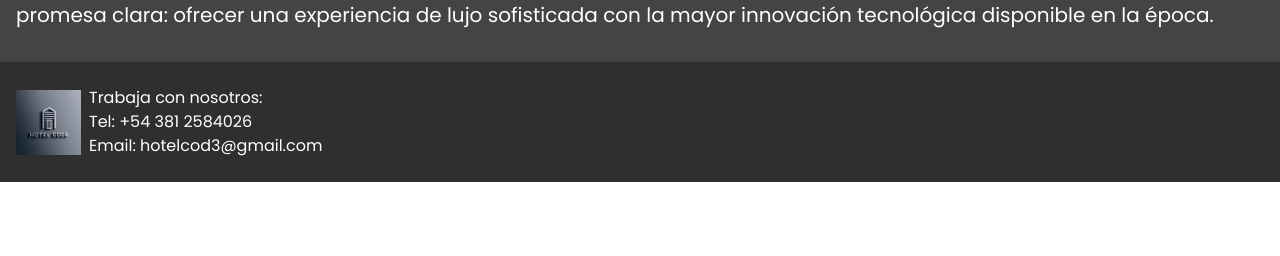
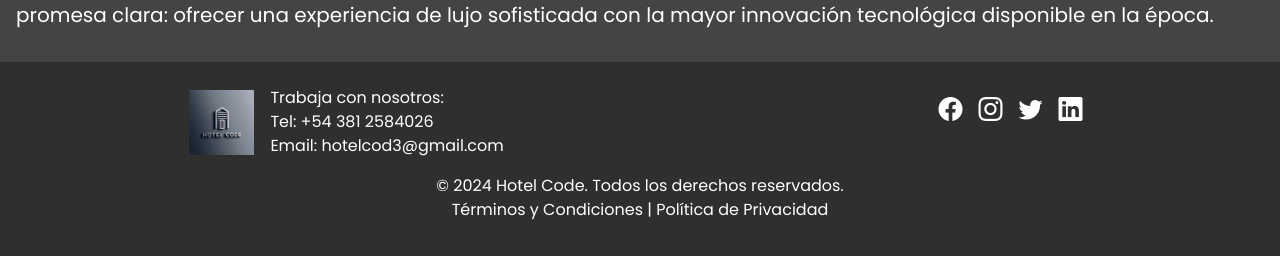
Before and after one commit to GabrielHaurane/Frontend-Proyecto-Final, a React (Vite) app: page / in a window 1280 px wide. Shown: the part 1979-2235 px from the top of the page. Before the commit the page ends 2161 px from the top, so only its background shows below. Built offline with nearby package versions, Linux system fonts and the light colour scheme; no server answers.

Commit message:
arreglos del favicon y footer para el issues

```diff
--- a/index.html
+++ b/index.html
@@ -6,6 +6,7 @@
     <meta name="author" content="Brito Augusto, Haurane Gabriel, Ventura Oscar Alfredo">
     <meta name="description" content="proyecto final, crud de Hoteleria">
     <meta name="keywords" content="crud, componentes, props, api,  hoteleria, frontend">
+    <link rel="icon" href="./src/components/assets/logo-hotelcode.jpg" type="image/x-icon" />
     <title>Hotel Code</title>
   </head>
   <body>
--- a/src/components/common/Footer.jsx
+++ b/src/components/common/Footer.jsx
@@ -1,30 +1,81 @@
 import React from "react";
 import logo from "../assets/logo-hotelcode.jpg";
 
-import { useRef } from "react";
-
-
-
 const Footer = () => {
   return (
-    <div className=" backC py-4 d-flex align-item-center">
-      <div className="ms-3 d-flex">
-        <div className=" d-flex justify-content-start align-self-center">
-        <img
-          src={logo}
-          alt="logo Hotel code"
-          className="img-fluid "
-          width={65}
-        />
+    <div className=" backC py-4 d-flex align-item-center justify-content-center">
+      <div className="d-flex flex-column flex-md-row align-items-center mb-4 w-100 flex-wrap justify-content-around">
+        <div className="d-flex justify-content-around align-items-center col-12">
+        <div className="d-flex align-items-center me-md-5 mb-3 mb-md-0 ">
+          <img
+            src={logo}
+            alt="logo Hotel Code"
+            className="img-fluid"
+            width={65}
+          />
+          <div className="ms-3">
+            <p className="text-white m-0">Trabaja con nosotros:</p>
+            <p className="text-white m-0">Tel: +54 381 2584026</p>
+            <p className="text-white m-0">Email: hotelcod3@gmail.com</p>
+          </div>
         </div>
-        <div className="d-flex flex-column ms-2">
+        {/* Redes Sociales */}
+        <div className="d-flex mb-4 ">
+          <a
+            href="https://www.facebook.com"
+            target="_blank"
+            rel="noopener noreferrer"
+            className="text-white mx-2"
+          >
+            <i className="bi bi-facebook fs-4"></i>
+          </a>
+          <a
+            href="https://www.instagram.com"
+            target="_blank"
+            rel="noopener noreferrer"
+            className="text-white mx-2"
+          >
+            <i className="bi bi-instagram fs-4"></i>
+          </a>
+          <a
+            href="https://www.twitter.com"
+            target="_blank"
+            rel="noopener noreferrer"
+            className="text-white mx-2"
+          >
+            <i className="bi bi-twitter fs-4"></i>
+          </a>
+          <a
+            href="https://www.linkedin.com"
+            target="_blank"
+            rel="noopener noreferrer"
+            className="text-white mx-2"
+          >
+            <i className="bi bi-linkedin fs-4"></i>
+          </a>
+        </div>
+        </div>
+        {/* Información Legal y Derechos Reservados */}
+        <div className="text-center text-white mt-md-3 container col-12">
+          <p className="m-0">
+            © {new Date().getFullYear()} Hotel Code. Todos los derechos
+            reservados.
+          </p>
+          <a
+            href="/terminos-y-condiciones"
+            className="text-white text-decoration-none"
+          >
+            Términos y Condiciones
+          </a>{" "}
+          |{" "}
+          <a
+            href="/politica-privacidad"
+            className="text-white text-decoration-none"
+          >
+            Política de Privacidad
+          </a>
+        </div>
 
-          <p className="text-white m-0 text-break">Trabaja con nosotros:</p>
-          <p className="text-white m-0 text-break">Tel: +54 381 2584026</p>
-          <p className="text-white m-0 text-break">Email: hotelcod3@gmail.com</p>
-
-
-        </div>
       </div>
     </div>
   );
```
